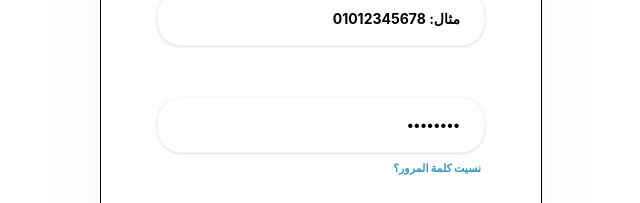
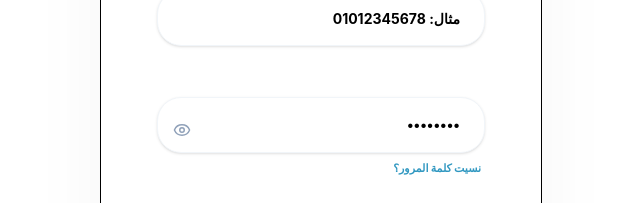
Before and after one commit to maichealalbotrous/matajer-pro-FrontEnd, a React (Vite) app: page /Auth in a window 1280 px wide. Shown: the part 522-725 px from the top of the page, without its empty margins (319-959 px from the left). Built offline with nearby package versions, Linux system fonts and the light colour scheme.

Commit message:
fix the pasword shown button

```diff
--- a/src/components/Auth_component/LoginForm/LoginForm.jsx
+++ b/src/components/Auth_component/LoginForm/LoginForm.jsx
@@ -1,5 +1,6 @@
 import { useState } from "react";
 import { useNavigate } from "react-router-dom";
+import { Eye, EyeOff } from "lucide-react";
 
 import { Card, CardContent, CardDescription, CardFooter, CardHeader, CardTitle } from "@/components/ui/card";
 import MyInput from "@/components/MyInput/MyInput";
@@ -14,6 +15,9 @@ export function LoginForm() {
   const [isLoginMode, setIsLoginMode] = useState(true);
   const [loading, setLoading] = useState(false);
   const navigate = useNavigate();
+
+  // ✅ يتحكم بإظهار/إخفاء كلمة المرور كنص عادي بدل نقاط
+  const [showPassword, setShowPassword] = useState(false);
 
   const [formData, setFormData] = useState({
     name: '',
@@ -84,14 +88,29 @@ const onSubmit = (e) => {
           />
 
           <div className="space-y-2">
+            {/* ✅ غلاف relative عشان نقدر نحط زر إظهار/إخفاء كلمة المرور فوق الحقل */}
+            <div className="relative">
               <MyInput
                 placeholder="••••••••"
                 LabelTitle="كلمة المرور"
-              type="password"
-              className="bg-slate-50 border-none rounded-2xl h-14 px-6 font-bold"
+                type={showPassword ? "text" : "password"}
+                className="bg-slate-50 border-none rounded-2xl h-14 pr-6 pl-12 font-bold"
                 value={formData.password}
                 onChange={(e) => setFormData({...formData, password: e.target.value})}
               />
+
+              {/* ✅ زر إظهار/إخفاء كلمة المرور - بيبدّل بين text و password */}
+              <button
+                type="button"
+                onClick={() => setShowPassword((prev) => !prev)}
+                className="absolute left-4 bottom-[14px] text-slate-400 hover:text-slate-600 transition-colors"
+                tabIndex={-1}
+                aria-label={showPassword ? "إخفاء كلمة المرور" : "إظهار كلمة المرور"}
+              >
+                {showPassword ? <EyeOff size={18} /> : <Eye size={18} />}
+              </button>
+            </div>
+
             {isLoginMode && (
               <div className="flex justify-start px-1">
                 <button className="text-[11px] font-black text-[#3198c1] hover:text-[#257a9c]">نسيت كلمة المرور؟</button>
```
Also changed, not shown: 5 other files (tests, documents, lock files or other folders). Lines whose indentation alone changed are shown as unchanged.
